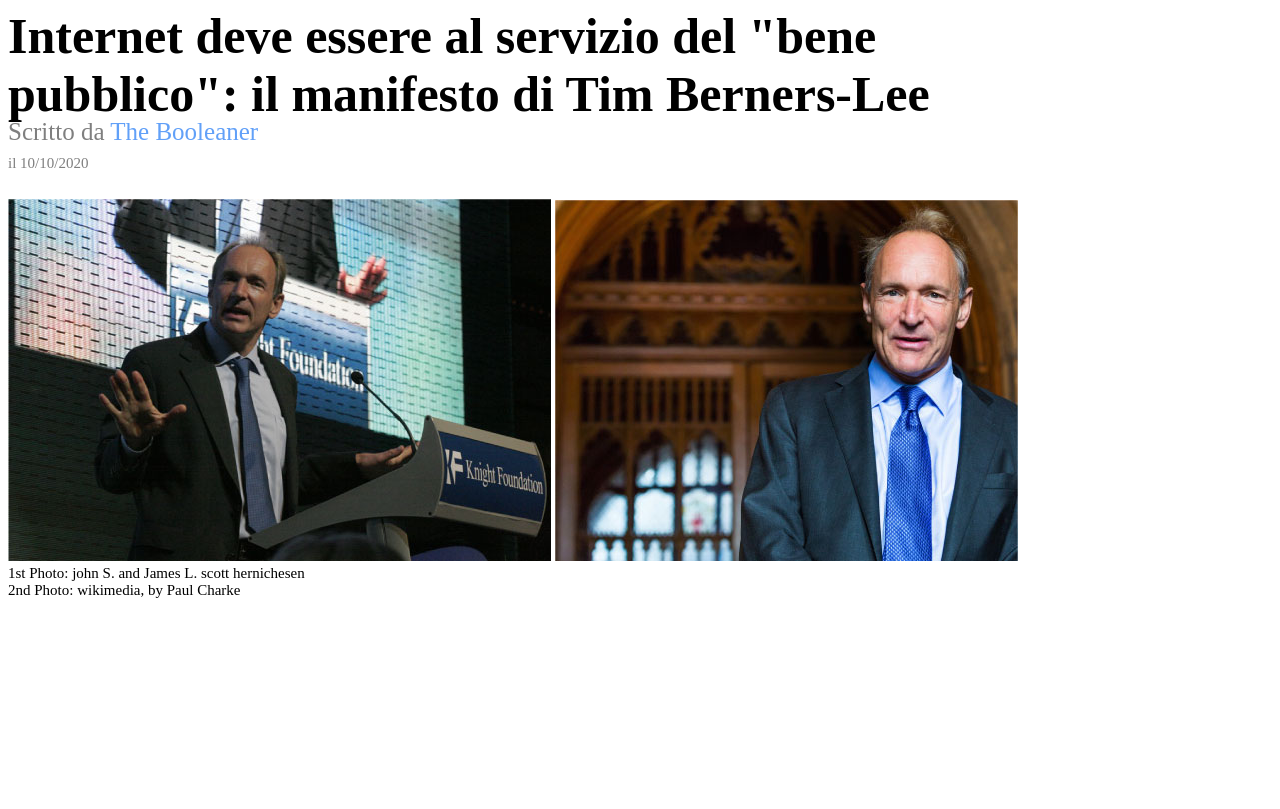
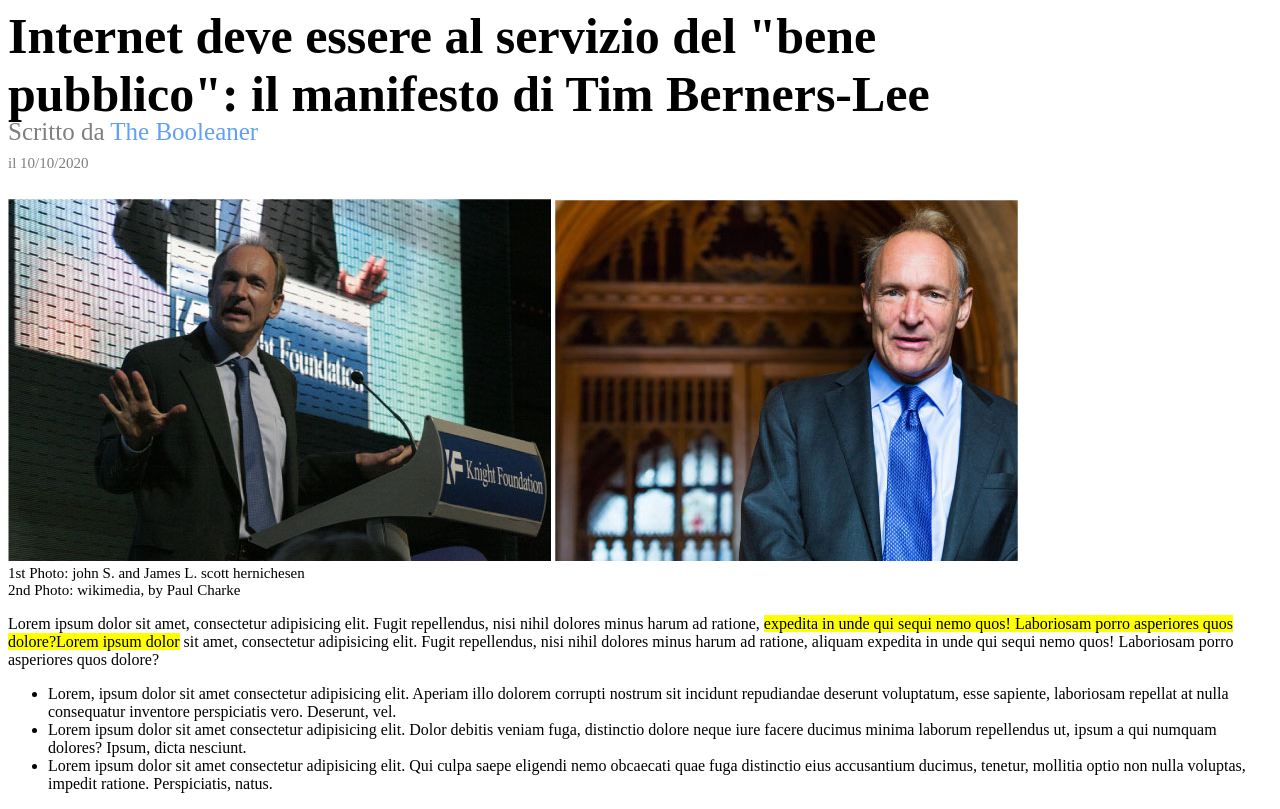
Before and after one commit to filippo1996/html-css-booleaner, a plain HTML site: page index.html in a window 1280 px wide. Shown: the part 121-930 px from the top of the page. Before the commit the page ends 800 px from the top, so only its background shows below. Drawn offline with Linux system fonts and the light colour scheme.

Commit message:
add section information tim in main

```diff
--- a/index.html
+++ b/index.html
@@ -33,6 +33,19 @@
             </p>
         </section>
         <!-- fine titolo e immagini del manifesto di Tim Berners-Lee -->
+
+        <!-- inizio informazioni di Tim -->
+        <section>
+            <p>Lorem ipsum dolor sit amet, consectetur adipisicing elit. Fugit repellendus, nisi nihil dolores minus harum ad ratione, <span class="evidenziato">expedita in unde qui sequi nemo quos! Laboriosam porro asperiores quos dolore?Lorem ipsum dolor</span> sit amet, consectetur adipisicing elit. Fugit repellendus, nisi nihil dolores minus harum ad ratione, aliquam expedita in unde qui sequi nemo quos! Laboriosam porro asperiores quos dolore?</p>
+            <ul>
+                <li>Lorem, ipsum dolor sit amet consectetur adipisicing elit. Aperiam illo dolorem corrupti nostrum sit incidunt repudiandae deserunt voluptatum, esse sapiente, laboriosam repellat at nulla consequatur inventore perspiciatis vero. Deserunt, vel.</li>
+                <li>Lorem ipsum dolor sit amet consectetur adipisicing elit. Dolor debitis veniam fuga, distinctio dolore neque iure facere ducimus minima laborum repellendus ut, ipsum a qui numquam dolores? Ipsum, dicta nesciunt.</li>
+                <li>Lorem ipsum dolor sit amet consectetur adipisicing elit. Qui culpa saepe eligendi nemo obcaecati quae fuga distinctio eius accusantium ducimus, tenetur, mollitia optio non nulla voluptas, impedit ratione. Perspiciatis, natus.</li>
+            </ul>
+        </section>
+        <!-- fine informazioni di Tim -->
+
+
     </main>
     <!-- fine contenuto del corpo -->
 </body>
```
